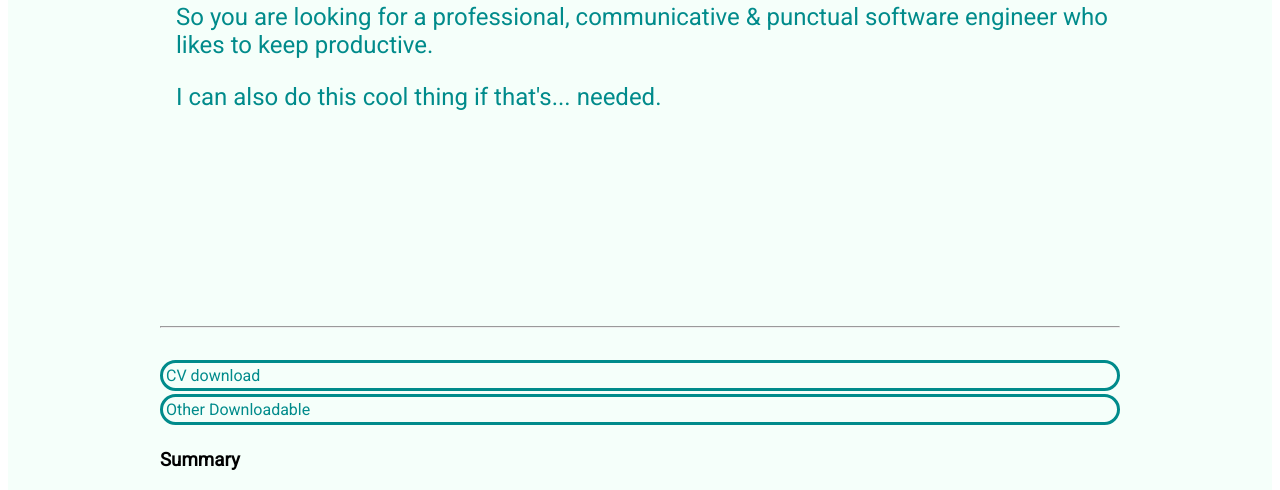
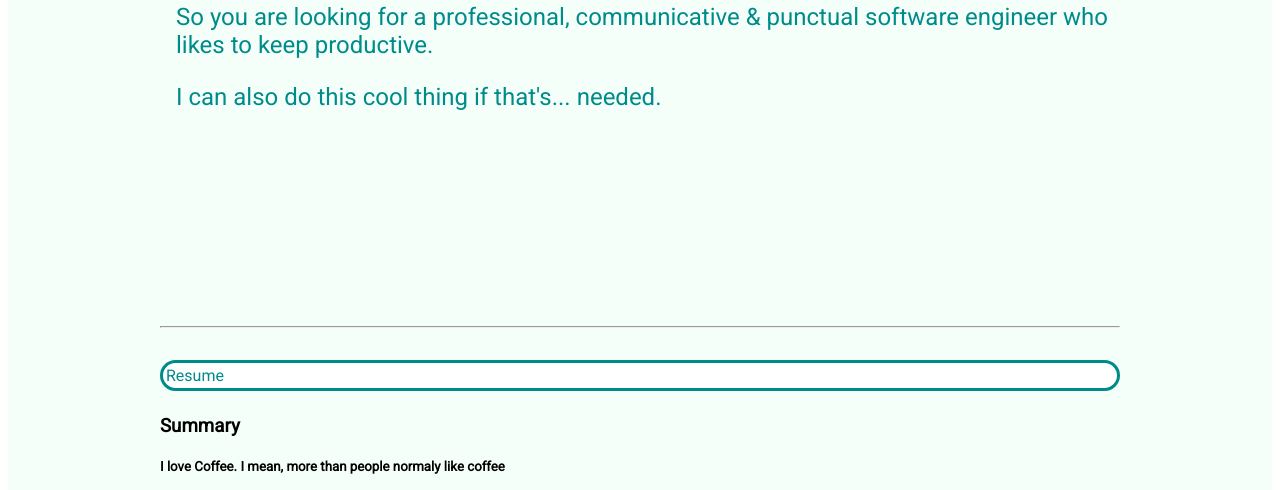
Before and after one commit to rjiang98/v2, a Gatsby site: page /about in a window 1280 px wide. Shown: the part 212-702 px from the top of the page. Built offline with nearby package versions, Linux system fonts and the light colour scheme; Gatsby itself is replaced by a stand-in of ours.

Commit message:
Add resume and change MyButton

```diff
--- a/gatsby-config.js
+++ b/gatsby-config.js
@@ -1,5 +1,5 @@
 module.exports = {
-  pathPrefix: "/gatsby-clean-portfolio",
+  pathPrefix: "/",
   siteMetadata: {
     title: `Software Developer - Educator`,
     description: `Add you meta Description here!`,
--- a/src/components/myButton/MyButton.js
+++ b/src/components/myButton/MyButton.js
@@ -9,7 +9,7 @@ import "./myButton.css"
 //URL: the link the button goes to
 
 const MyButton = props => (
-  <Col sm={6}>
+  <Col sm={props.size}>
     <a href={props.URL} target="_blank" rel="noopener noreferrer">
       <div className="button_styles text-center">{props.text}</div>
     </a>
--- a/src/components/myButton/myButton.css
+++ b/src/components/myButton/myButton.css
@@ -4,6 +4,7 @@
   border-radius: 1rem;
   margin-bottom: 3px;
   color: darkcyan;
+  background-color: white;
 }
 
 .button_styles:hover {
--- a/src/components/myJumbo/MyJumbo.js
+++ b/src/components/myJumbo/MyJumbo.js
@@ -1,5 +1,4 @@
 import React from "react"
-import SocialRow from "../SocialRow/SocialRow"
 
 import { Jumbotron } from "react-bootstrap"
 
--- a/src/pages/about.js
+++ b/src/pages/about.js
@@ -8,8 +8,7 @@ import "./index.css"
 
 import { Container, Row, Col } from "react-bootstrap"
 
-import CV from "/" //Import you CV file here!
-import other from "/" //Import other downloadable here
+import CV from "../Richard_Jiang_Resume.pdf" //Import you CV file here!
 
 export default () => (
   <div className="App">
@@ -24,8 +23,7 @@ export default () => (
       <hr />
       <Container fluid>
         <Row style={{ marginTop: "2rem", marginBottom: "1.5rem" }}>
-          <MyButton text={"CV download"} URL={CV} />
-          <MyButton text={"Other Downloadable"} URL={other} />
+          <MyButton text={"Resume"} URL={CV} size={"12"} />
         </Row>
         <Row>
           <Col>
```
Also changed, not shown: static/favicon.ico, 1 other file.
